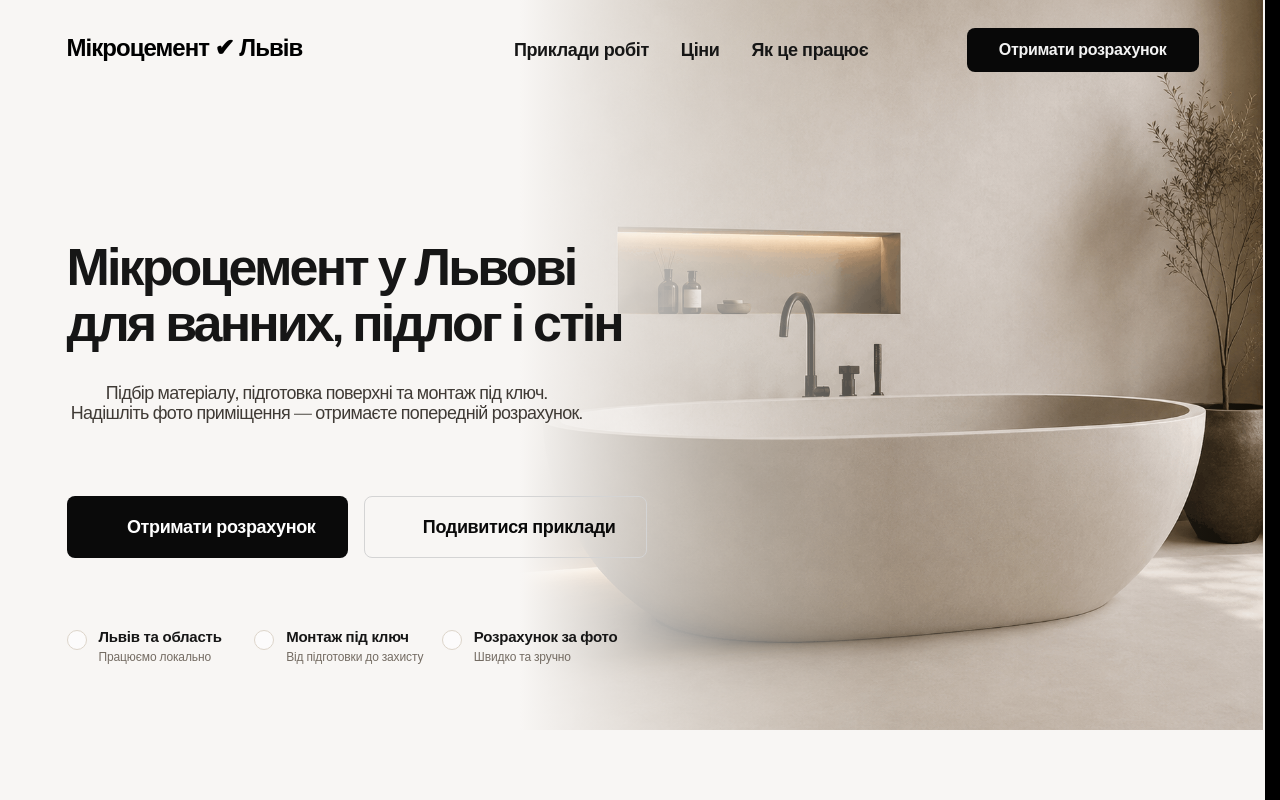
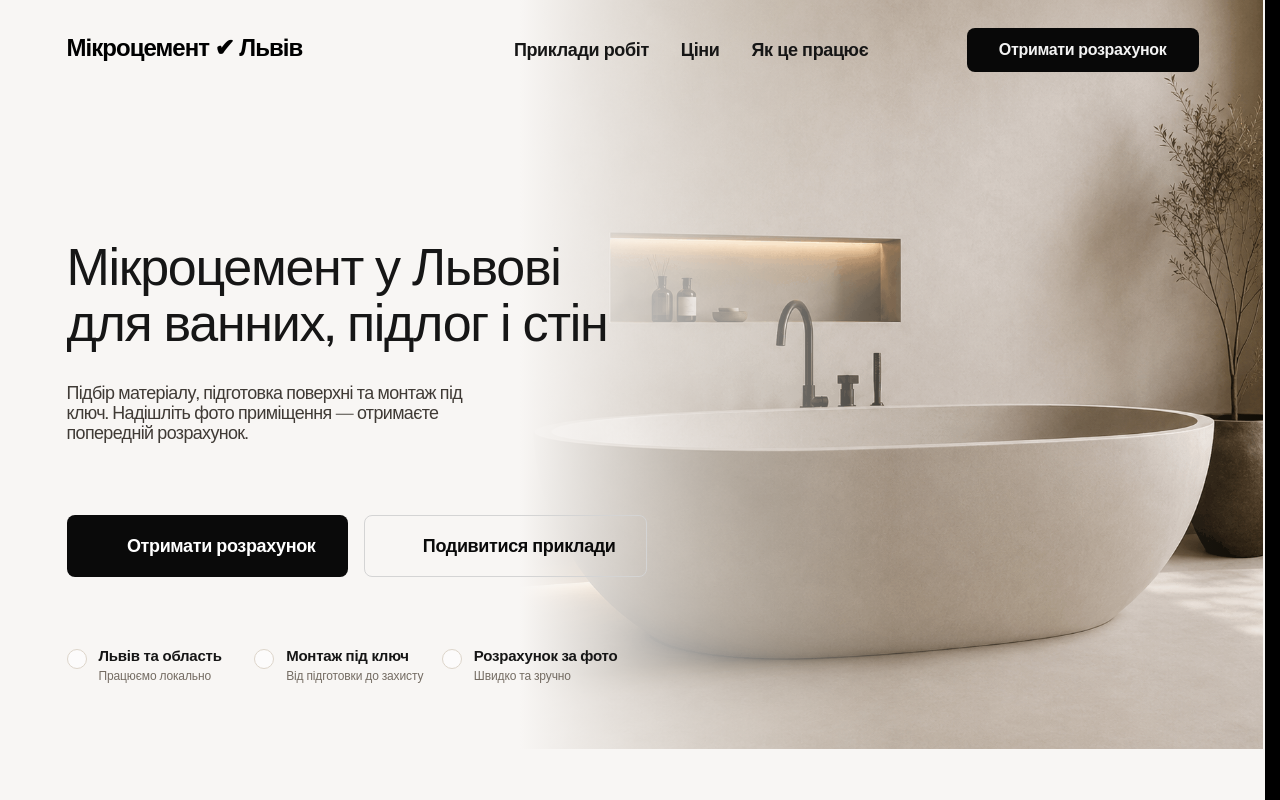
Before and after one commit to Sashko-kapillar/leadgen-microcement-lviv, a React (Vite) app: page / in a window 1280 px wide. Shown: the top 800 px of the page. Built offline with nearby package versions, Linux system fonts and the light colour scheme.

Commit message:
style: adjust Tailwind utility classes

```diff
--- a/src/components/Hero/Hero.tsx
+++ b/src/components/Hero/Hero.tsx
@@ -22,13 +22,13 @@ const heroBadges = [
 const Hero = () => {
   return (
     <section className="bg-page relative overflow-hidden lg:-mt-17">
-      <div className="section relative flex min-h-[calc(100svh-88px)] flex-col pt-14 pb-8 lg:grid lg:min-h-[calc(100svh-72px)] lg:grid-cols-[0.9fr_1.1fr] lg:gap-20 lg:pt-0 lg:pb-16">
-        <div className="relative z-10 flex flex-col items-center lg:min-w-[580px] lg:items-start">
-          <h1 className="text-hero max-w-100 md:min-w-[540px] lg:mt-60 lg:max-w-[720px] lg:text-left">
+      <div className="section relative flex min-h-[calc(100svh-88px)] flex-col items-center pb-8 lg:grid lg:min-h-[calc(100svh-72px)] lg:grid-cols-[0.9fr_1.1fr] lg:items-start lg:gap-10 lg:pt-0 lg:pb-16">
+        <div className="1xl:min-w-150 relative z-10 flex flex-col items-center lg:min-w-[580px] lg:items-start">
+          <h1 className="text-hero 1xl:max-w-200 max-w-80 tracking-tight md:min-w-[540px] lg:mt-60 lg:max-w-[740px] lg:text-left">
             Мікроцемент у Львові для ванних, підлог і стін
           </h1>
 
-          <p className="text-hero-lead mt-6 max-w-120 lg:mt-8 lg:max-w-[520px]">
+          <p className="text-hero-lead 1xl:min-w-120 mt-6 max-w-75 md:max-w-100 lg:mt-8 lg:max-w-[520px] lg:text-start">
             Підбір матеріалу, підготовка поверхні та монтаж під ключ. Надішліть фото приміщення —
             отримаєте попередній розрахунок.
           </p>
--- a/src/index.css
+++ b/src/index.css
@@ -214,14 +214,14 @@
     text-align: center;
     font-size: clamp(24px, 5vw, 52px);
     line-height: 1.08;
-    letter-spacing: -0.055em;
-    font-weight: 600;
+    /* letter-spacing: -0.055em; */
+    font-weight: 500;
   }
 
   .text-hero-lead {
     text-align: center;
     width: 100%;
-    font-size: clamp(14px, 1.4vw, 21px);
+    font-size: clamp(15px, 1.4vw, 21px);
     line-height: 1.1;
     letter-spacing: -0.035em;
     font-weight: 400;
```
